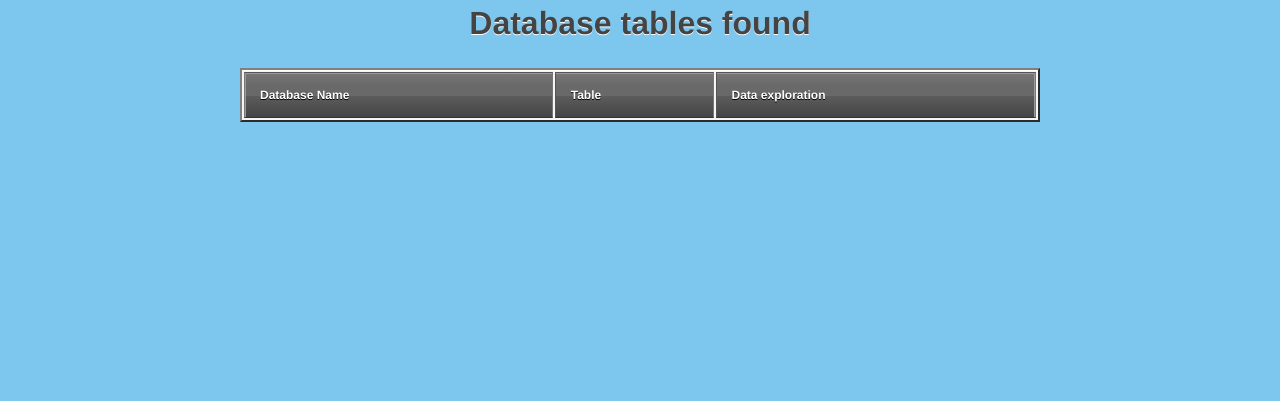
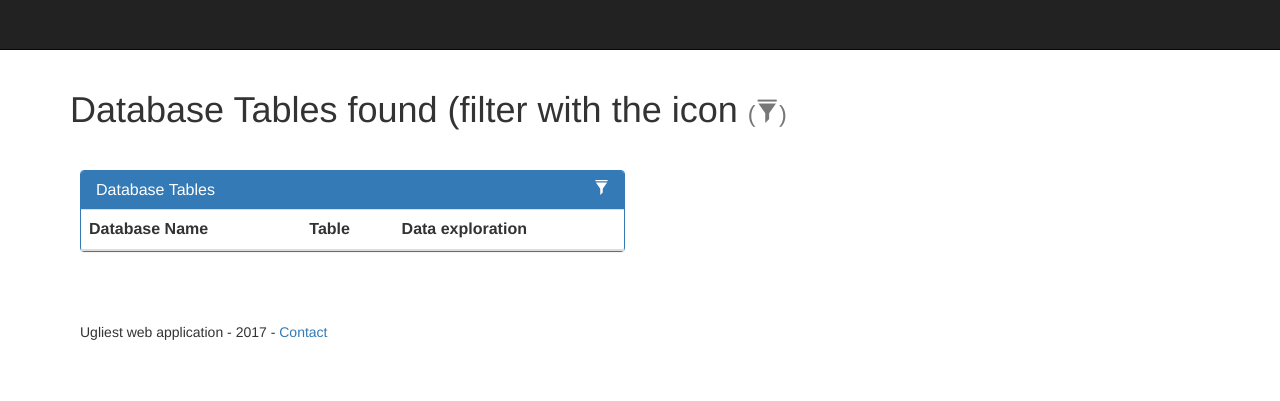
Before and after one commit to travega/heroku-demo, a Flask app: page / in a window 1280 px wide. Shown: the top 401 px of the page. Run offline with Flask 2, Linux system fonts and the light colour scheme; lists and menus that the app fills with data are empty; some libraries are stand-ins or nearby versions.

Commit message:
updated layout

```diff
--- a/libs/postgres.py
+++ b/libs/postgres.py
@@ -35,7 +35,7 @@ def __getObjects(tableName):
 
 def __getTables():
     if (MANUAL_ENGINE_POSTGRES != None):
-        sqlRequest = "SELECT table_schema,table_name FROM information_schema.tables where table_schema like '%%alesforce' ORDER BY table_schema,table_name"
+        sqlRequest = "SELECT table_schema, table_name FROM information_schema.tables where table_schema like '%%alesforce' ORDER BY table_schema,table_name"
         result = MANUAL_ENGINE_POSTGRES.execute(sqlRequest)
         return utils.__resultToDict(result)
 
--- a/run.py
+++ b/run.py
@@ -7,8 +7,8 @@ from flask_bootstrap import Bootstrap
 from libs import postgres , utils , logs, rediscache
 
 RENDER_INDEX_BOOTSTRAP="index_bootstrap.html"
-RENDER_INDEX="index.html"
-RENDER_TABLE_DATA="table_data.html"
+RENDER_INDEX="index_new.html"
+RENDER_TABLE_DATA="table_data_new.html"
 RENDER_TABLE_DATA_IMG="table_data_img.html"
 STATIC_URL_PATH = "static/"
 
--- /dev/null
+++ b/static/js/bootstrap-panel.js
@@ -0,0 +1,58 @@
+/**
+*   I don't recommend using this plugin on large tables, I just wrote it to make the demo useable. It will work fine for smaller tables
+*   but will likely encounter performance issues on larger tables.
+*
+*		<input type="text" class="form-control" id="dev-table-filter" data-action="filter" data-filters="#dev-table" placeholder="Filter Developers" />
+*		$(input-element).filterTable()
+*
+*	The important attributes are 'data-action="filter"' and 'data-filters="#table-selector"'
+*/
+(function(){
+    'use strict';
+	var $ = jQuery;
+	$.fn.extend({
+		filterTable: function(){
+			return this.each(function(){
+				$(this).on('keyup', function(e){
+					$('.filterTable_no_results').remove();
+					var $this = $(this),
+                        search = $this.val().toLowerCase(),
+                        target = $this.attr('data-filters'),
+                        $target = $(target),
+                        $rows = $target.find('tbody tr');
+
+					if(search == '') {
+						$rows.show();
+					} else {
+						$rows.each(function(){
+							var $this = $(this);
+							$this.text().toLowerCase().indexOf(search) === -1 ? $this.hide() : $this.show();
+						})
+						if($target.find('tbody tr:visible').size() === 0) {
+							var col_count = $target.find('tr').first().find('td').size();
+							var no_results = $('<tr class="filterTable_no_results"><td colspan="'+col_count+'">No results found</td></tr>')
+							$target.find('tbody').append(no_results);
+						}
+					}
+				});
+			});
+		}
+	});
+	$('[data-action="filter"]').filterTable();
+})(jQuery);
+
+$(function(){
+    // attach table filter plugin to inputs
+	$('[data-action="filter"]').filterTable();
+
+	$('.container').on('click', '.panel-heading span.filter', function(e){
+		var $this = $(this),
+			$panel = $this.parents('.panel');
+
+		$panel.find('.panel-body').slideToggle();
+		if($this.css('display') != 'none') {
+			$panel.find('.panel-body input').focus();
+		}
+	});
+	$('[data-toggle="tooltip"]').tooltip();
+})
--- a/static/stylesheets/blue.css
+++ b/static/stylesheets/blue.css
@@ -12,98 +12,3 @@ strong {
 em {
 	font-style: italic;
 }
-
-table {
-	background: #f5f5f5;
-	border-collapse: separate;
-	box-shadow: inset 0 1px 0 #fff;
-	font-size: 12px;
-	line-height: 24px;
-	margin: 30px auto;
-	text-align: left;
-	width: 800px;
-}
-
-th {
-	background: linear-gradient(#777, #444);
-	border-left: 1px solid #555;
-	border-right: 1px solid #777;
-	border-top: 1px solid #555;
-	border-bottom: 1px solid #333;
-	box-shadow: inset 0 1px 0 #999;
-	color: #fff;
-  font-weight: bold;
-	padding: 10px 15px;
-	position: relative;
-	text-shadow: 0 1px 0 #000;
-}
-
-th:after {
-	background: linear-gradient(rgba(255,255,255,0), rgba(255,255,255,.08));
-	content: '';
-	display: block;
-	height: 25%;
-	left: 0;
-	margin: 1px 0 0 0;
-	position: absolute;
-	top: 25%;
-	width: 100%;
-}
-
-th:first-child {
-	border-left: 1px solid #777;
-	box-shadow: inset 1px 1px 0 #999;
-}
-
-th:last-child {
-	box-shadow: inset -1px 1px 0 #999;
-}
-
-td {
-	border-right: 1px solid #fff;
-	border-left: 1px solid #e8e8e8;
-	border-top: 1px solid #fff;
-	border-bottom: 1px solid #e8e8e8;
-	padding: 10px 15px;
-	position: relative;
-	transition: all 300ms;
-}
-
-td:first-child {
-	box-shadow: inset 1px 0 0 #fff;
-}
-
-td:last-child {
-	border-right: 1px solid #e8e8e8;
-	box-shadow: inset -1px 0 0 #fff;
-}
-
-tr {
-	background: '';
-}
-
-tr:nth-child(odd) td {
-	background: #f1f1f1 ;
-}
-
-tr:last-of-type td {
-	box-shadow: inset 0 -1px 0 #fff;
-}
-
-tr:last-of-type td:first-child {
-	box-shadow: inset 1px -1px 0 #fff;
-}
-
-tr:last-of-type td:last-child {
-	box-shadow: inset -1px -1px 0 #fff;
-}
-
-tbody:hover td {
-	color: transparent;
-	text-shadow: 0 0 3px #aaa;
-}
-
-tbody:hover tr:hover td {
-	color: #444;
-	text-shadow: 0 1px 0 #fff;
-}
--- /dev/null
+++ b/static/stylesheets/bootstrap-panel.css
@@ -0,0 +1,18 @@
+    	.row{
+		    margin-top:40px;
+		    padding: 0 10px;
+		}
+		.clickable{
+		    cursor: pointer;
+		}
+
+		.panel-heading div {
+			margin-top: -18px;
+			font-size: 15px;
+		}
+		.panel-heading div span{
+			margin-left:5px;
+		}
+		.panel-body{
+			display: none;
+		}
--- /dev/null
+++ b/templates/index_new.html
@@ -0,0 +1,89 @@
+<html lang="en">
+	<head>
+		<script src="https://netdna.bootstrapcdn.com/bootstrap/3.1.0/js/bootstrap.min.js"></script>
+		<script src="https://code.jquery.com/jquery-1.11.1.min.js"></script>
+    <link href="../static/stylesheets/bootstrap-panel.css" rel="stylesheet">
+
+    <!------ Include the above in your HEAD tag ---------->
+    <meta charset="utf-8">
+    <meta http-equiv="X-UA-Compatible" content="IE=edge">
+    <meta name="viewport" content="width=device-width, initial-scale=1">
+    <meta name="description" content="">
+    <meta name="author" content="">
+
+
+    <!-- Bootstrap Core CSS -->
+    <link href="../static/stylesheets/bootstrap.min.css" rel="stylesheet" id="bootstrap-css">
+
+    <!-- Custom CSS -->
+    <link href="../static/stylesheets/thumbnail-gallery.css" rel="stylesheet">
+    <link href="../static/stylesheets/mouseover.css" rel="stylesheet">
+
+
+	</head>
+	<body>
+
+     <!-- Navigation -->
+     <nav class="navbar navbar-inverse navbar-fixed-top" role="navigation">
+        <div class="container">
+            <!-- Brand and toggle get grouped for better mobile display -->
+            <div class="navbar-header">
+                <button type="button" class="navbar-toggle" data-toggle="collapse" data-target="#bs-example-navbar-collapse-1">
+                    <span class="sr-only">Toggle navigation</span>
+                </button>
+            </div>
+        </div>
+        <!-- /.container -->
+    </nav>
+
+		<div class="container">
+      <h1>Database Tables found (filter with the icon <small>(<i class="glyphicon glyphicon-filter"></i>)</small></h1>
+        <div class="row">
+          <div class="col-md-6">
+            <div class="panel panel-primary">
+              <div class="panel-heading">
+                <h3 class="panel-title">Database Tables</h3>
+                <div class="pull-right">
+                  <span class="clickable filter" data-toggle="tooltip" title="Toggle table filter" data-container="body">
+                    <i class="glyphicon glyphicon-filter"></i>
+                  </span>
+                </div>
+              </div>
+              <div class="panel-body">
+                <input type="text" class="form-control" id="dev-table-filter" data-action="filter" data-filters="#dev-table" placeholder="Filter Developers" />
+              </div>
+              <table class="table table-hover" id="dev-table">
+                <thead>
+                  <tr>
+                      <th>Database Name</th><th>Table</th><th>Data exploration</th></tr>
+                  </tr>
+                </thead>
+                <tbody>
+                  {% for entry in entries %}
+                  <tr>
+                    <td>{{ entry.table_schema }} </td>
+                    <td>{{ entry.table_name }} </td>
+                    <td><a href="../getObjects?name={{ entry.table_name }}&output=html"> View data </a> </td>
+                  </tr>
+                  {% endfor %}
+                </tbody>
+              </table>
+            </div>
+          </div>
+        </div>
+      <!-- Footer -->
+      <footer>
+          <div class="row">
+              <div class="col-lg-12">
+                  <p>Ugliest web application - 2017 - <a href="mailto:arieunier@salesforce.com?Subject=Hello%20again" target="_top">Contact</a></p>
+              </div>
+          </div>
+      </footer>
+
+    </div>
+
+      <!-- jQuery -->
+      <script src="../static/js/bootstrap-panel.js"></script>
+
+  </body>
+</html>
--- a/templates/table_data_img.html
+++ b/templates/table_data_img.html
@@ -36,9 +36,6 @@
             <div class="navbar-header">
                 <button type="button" class="navbar-toggle" data-toggle="collapse" data-target="#bs-example-navbar-collapse-1">
                     <span class="sr-only">Toggle navigation</span>
-                    <span class="icon-bar"></span>
-                    <span class="icon-bar"></span>
-                    <span class="icon-bar"></span>
                 </button>
             </div>
         </div>
@@ -95,7 +92,7 @@
         <footer>
             <div class="row">
                 <div class="col-lg-12">
-                    <p>Ugliest web application</p>
+                        <p>Ugliest web application - 2017 - <a href="mailto:arieunier@salesforce.com?Subject=Hello%20again" target="_top">Contact</a></p>
                 </div>
             </div>
         </footer>
```
Also changed, not shown: static/stylesheets/green.css (+0 -95 lines), static/stylesheets/red.css (+0 -95 lines), templates/table_data_new.html (added, +90 -0 lines), templates/table_data.html (line endings or trailing spaces).
